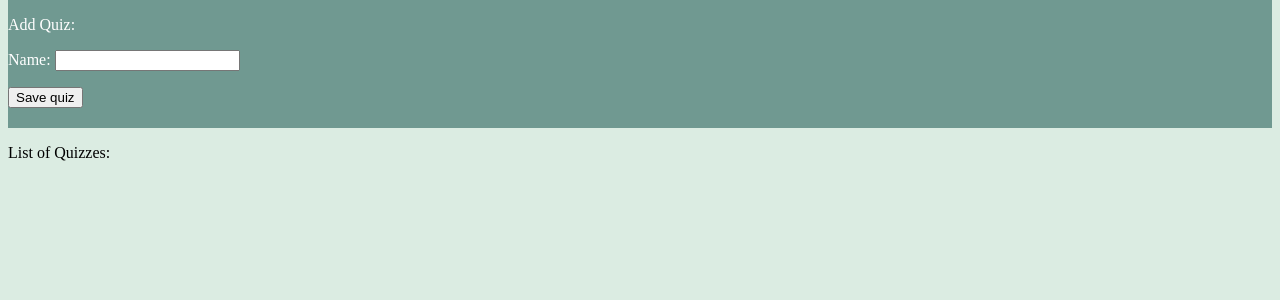
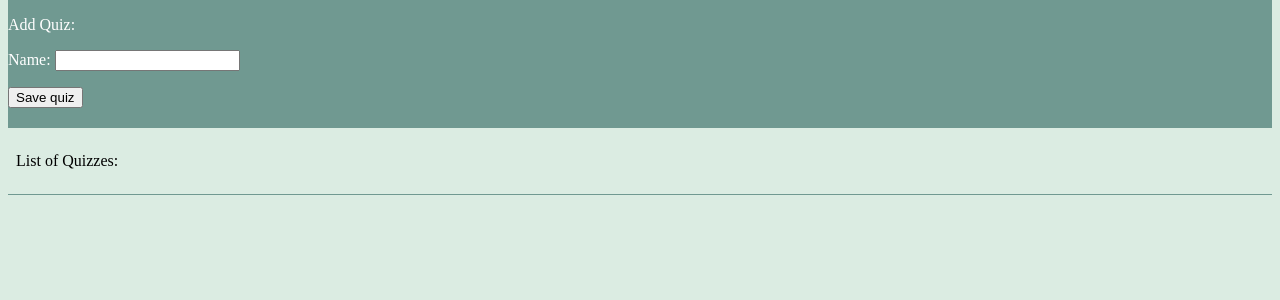
Before and after one commit to josebuenogar1/quiz_creator, a Django app: page / in a window 1280 px wide. Shown: the part 113-413 px from the top of the page. Run offline with Django 4.2, Linux system fonts and the light colour scheme; the visitor is signed in with stand-in values (Sample User, id 1); data comes from the database, SQL or seed files in the repository; data that the repository does not hold is empty.

Commit message:
feat: html edit/remove for quiz

```diff
--- a/project/project/static/css/index.css
+++ b/project/project/static/css/index.css
@@ -1,6 +1,7 @@
 body {
     background-color: #DBECE2;
 }
+
 .main ul {
     list-style-type: none;
     margin: 0;
@@ -33,7 +34,6 @@ li a:hover:not(.active) {
 .active {
     background-color:#12130F;
 }
-
 
 #welcome {
     text-align: center;
@@ -104,3 +104,18 @@ li a:hover:not(.active) {
     border-radius: 4px;
     margin-bottom: 10px;
 }
+
+table {
+    width: 100%;
+    border-collapse: collapse;
+}
+
+td {
+    padding: 0.5rem;
+    border-bottom: 1pt solid #709991;;
+}
+
+td.text-right{
+    padding: 0.5rem;
+    text-align: right;
+}
--- a/project/project/templates/app/index.html
+++ b/project/project/templates/app/index.html
@@ -1,4 +1,4 @@
-{% load static%}
+{% load static %}
 <!DOCTYPE html>
 <html>
 <head>
@@ -6,7 +6,6 @@
 <link type='text/css' href='{% static "css/index.css"%}' rel='stylesheet' />
 </head>
 <body>
-
 <header class="main-head">
     <nav class="main">
         <h1 id="welcome">Quiz Creator</h1>
@@ -23,18 +22,15 @@
 </header>
 
 {% if messages %}
-{% for message in messages %}
-<div class="notification {{ message.tags }}">
-    {{ message }}
-</div>
-{% endfor %}
+    {% for message in messages %}
+    <div class="notification {{ message.tags }}">
+        {{ message }}
+    </div>
+    {% endfor %}
 {% endif %}
-
-
 
 {% block content%}
     {% if request.user.is_authenticated %}
-
     <div class="row-add">
         <p> Add Quiz:</p>
         <form method="post">
@@ -43,20 +39,25 @@
             <button type="submit">Save quiz</button>
         </form>
     </div>
-
     <div class="row-list">
-        <p>List of Quizzes: </p>
+        <table>
+            <tr>
+                <td colspan="2"><p>List of Quizzes: </p></td>
+            </tr>
         {% for quiz in quizzes %}
-        <a href="{% url 'quiz' quiz.name %}">
-            <div class="quiz-name">
-                <h4>{{ quiz.name }}</h4>
-            </div>
-        </a>
+            <tr>
+                <td >
+                    <a href="{% url 'quiz' quiz.name %}"><h4>{{ quiz.name }}</h4></a>
+                </td>
+                <td class="text-right">
+                    <a href="?" class="edit-item" title="Edit">Edit</a>
+                    <a href="?" class="remove-item" title="Remove">Remove</a>
+                </td>
+            </tr>
         {% endfor %}
+    </table>
     </div>
-
     {% endif %}
 {% endblock%}
-
 </body>
 </html>
```
